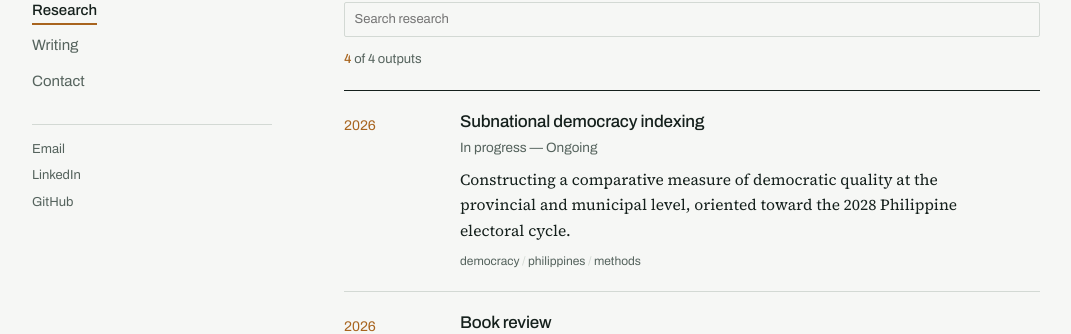
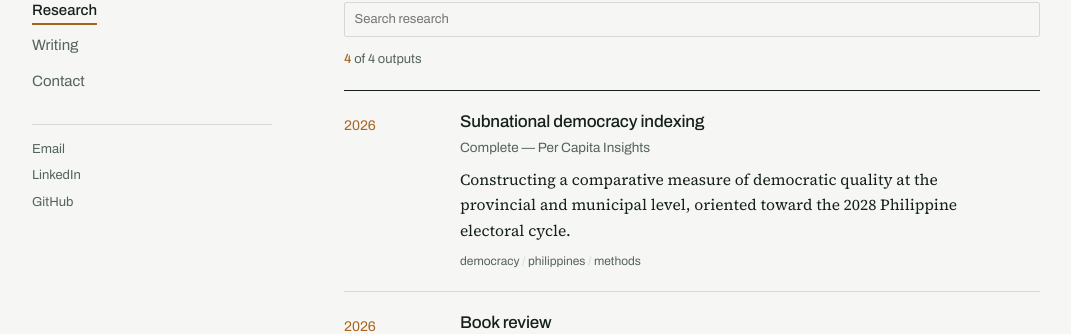
Before and after one commit to marcozaplan/marcozaplan.github.io, a Jekyll site: the page built from research.html, in a window 1280 px wide and 1379 px high. Shown: the part 299-633 px from the top of the window, without its empty margins (104-1175 px from the left). Built offline with Jekyll 4.4.1, drawn with Linux system fonts in a browser that asks for light colours.

Commit message:
Updated research entries

```diff
--- a/_data/research.yml
+++ b/_data/research.yml
@@ -34,8 +34,8 @@
   link: ""
 
 - title: Subnational democracy indexing
-  venue: Ongoing
-  status: In progress
+  venue: Per Capita Insights
+  status: Complete
   year: 2026
   summary: >-
     Constructing a comparative measure of democratic quality at the
```
